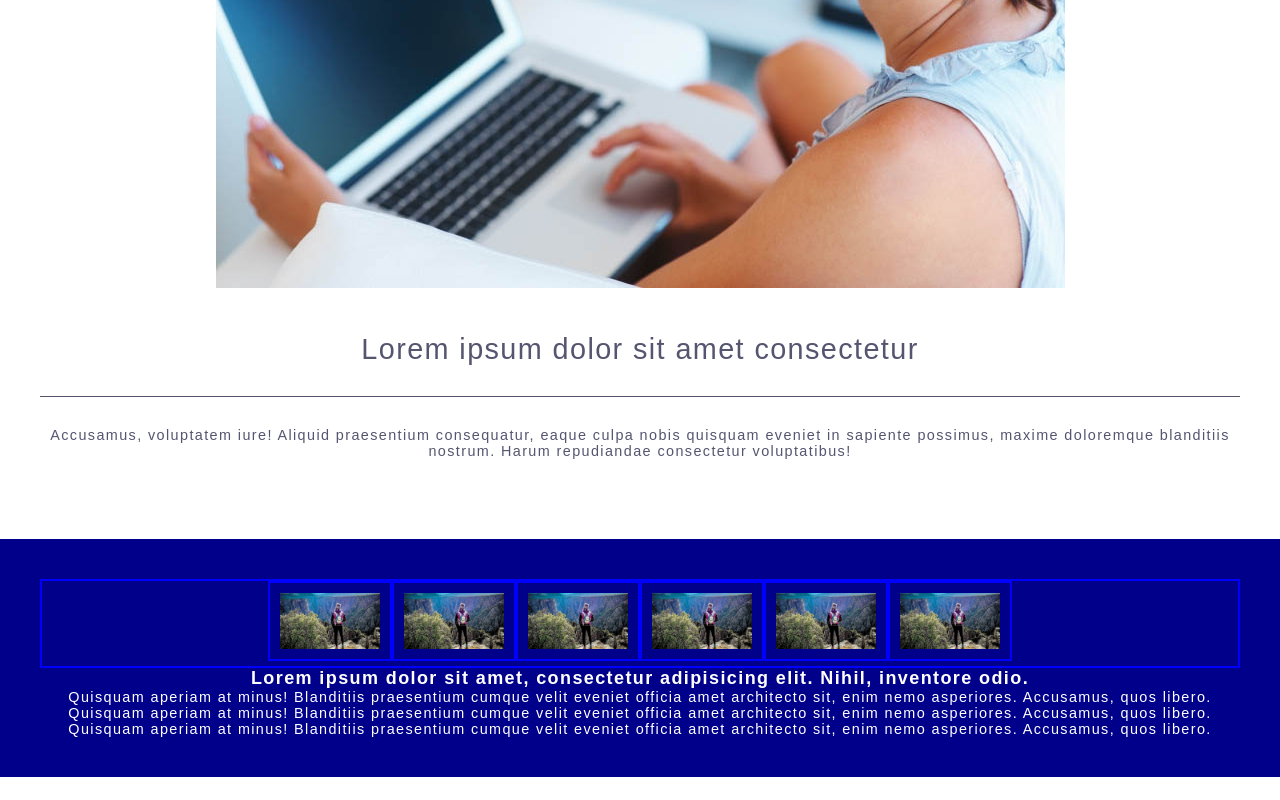
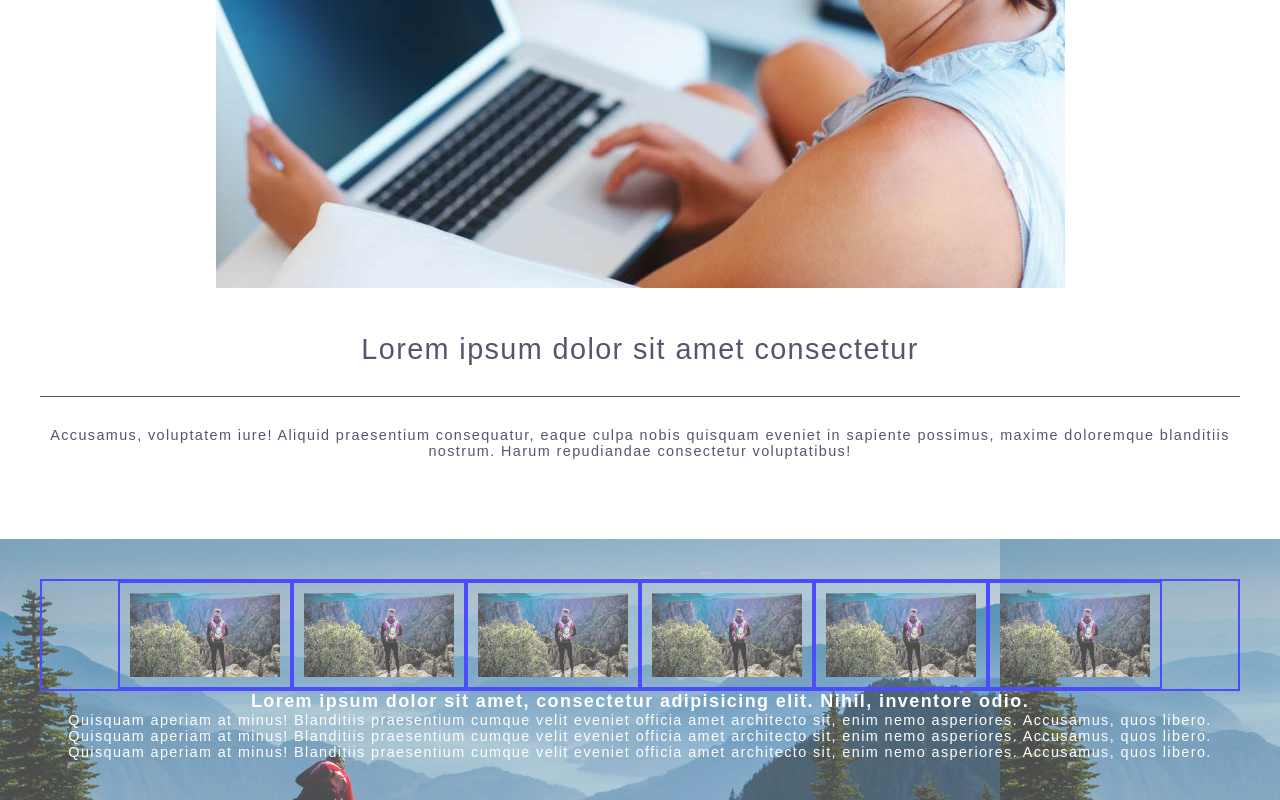
Before and after one commit to alexabush/photon-website, a React (Create React App) app: page / in a window 1280 px wide. Shown: the part 917-1717 px from the top of the page. Before the commit the page ends 1694 px from the top, so only its background shows below. Built offline with nearby package versions, Linux system fonts and the light colour scheme.

Commit message:
working on Copy component display

```diff
--- a/src/App.css
+++ b/src/App.css
@@ -104,17 +104,27 @@ p {
 }
 
 .Copy {
-  padding: 40px;
-  background-color: darkblue;
 }
 
-.div__img-container {
+.Copy__background-image {
+  padding: 40px;
+
+  background-image: url('./static/mountain_bike_model.JPG');
+  background-repeat: repeat;
+  opacity: 0.7;
+}
+
+.Copy__img-container {
   border: 2px solid blue;
+  display: flex;
+  flex-wrap: wrap;
+  justify-content: center;
 }
 
 .copy__img {
-  max-height: 100px;
-  max-width: 100px;
+  align-self: center;
+  max-height: 150px;
+  max-width: 150px;
   border: 2px solid blue;
   padding: 10px;
 }
--- a/src/components/organisms/Copy.js
+++ b/src/components/organisms/Copy.js
@@ -7,7 +7,8 @@ class Copy extends Component {
   render() {
     return (
       <div className="Copy">
-        <div className="div__img-container">
+        <div className="Copy__background-image">
+          <div className="Copy__img-container">
             <img className="copy__img" src={hikingModel} alt="" />
             <img className="copy__img" src={hikingModel} alt="" />
             <img className="copy__img" src={hikingModel} alt="" />
@@ -37,6 +38,7 @@ class Copy extends Component {
             </p>
           </div>
         </div>
+      </div>
     );
   }
 }
--- a/src/components/organisms/Header.js
+++ b/src/components/organisms/Header.js
@@ -11,7 +11,7 @@ class Header extends Component {
           Lorem ipsum dolor sit amet consectetur adipisicing elit. Ipsum,
           blanditiis molestiae.
         </p>
-        <Button className="padding" title="Discover" />
+        <Button title="Discover" />
       </div>
     );
   }
```
Lines whose indentation alone changed are shown as unchanged.
